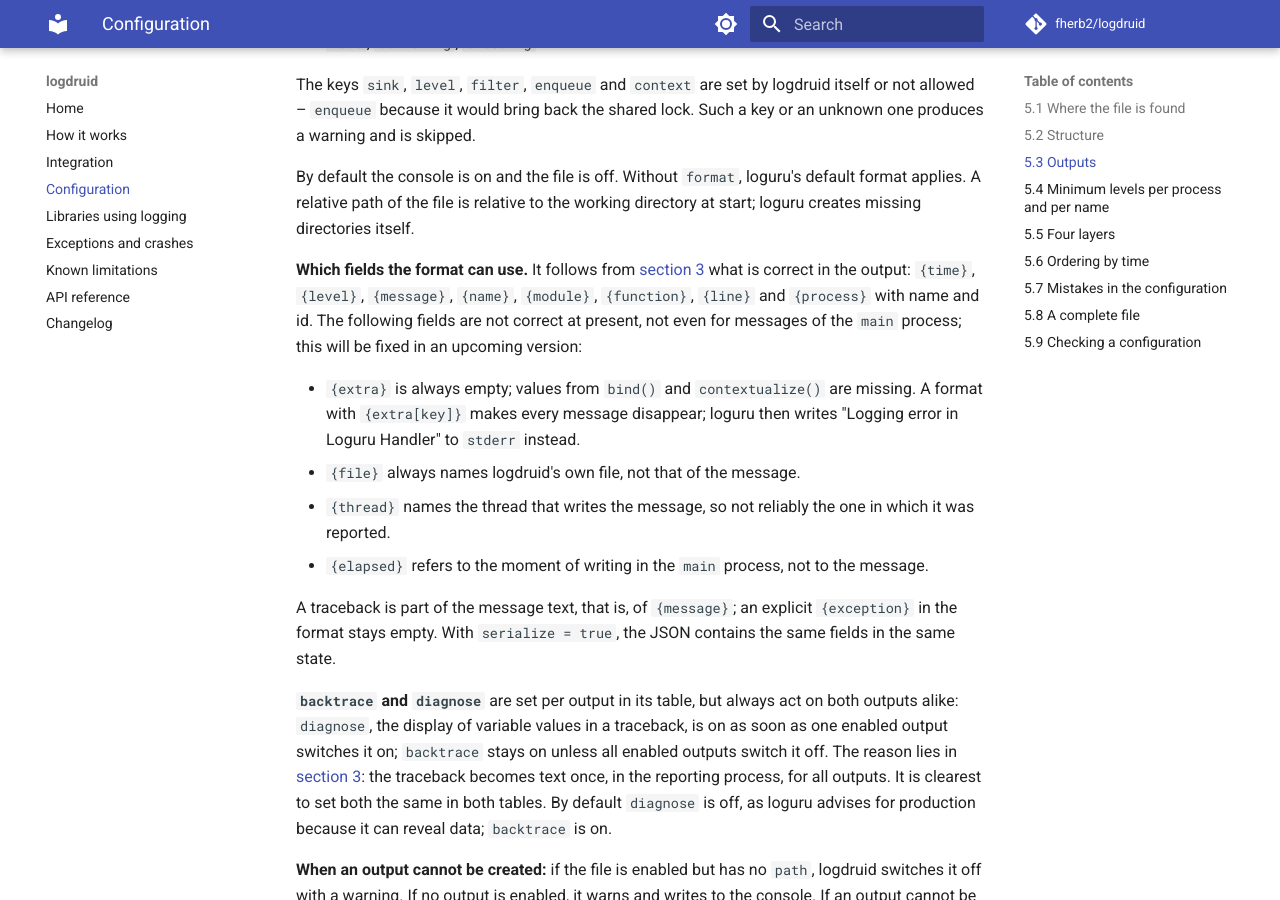
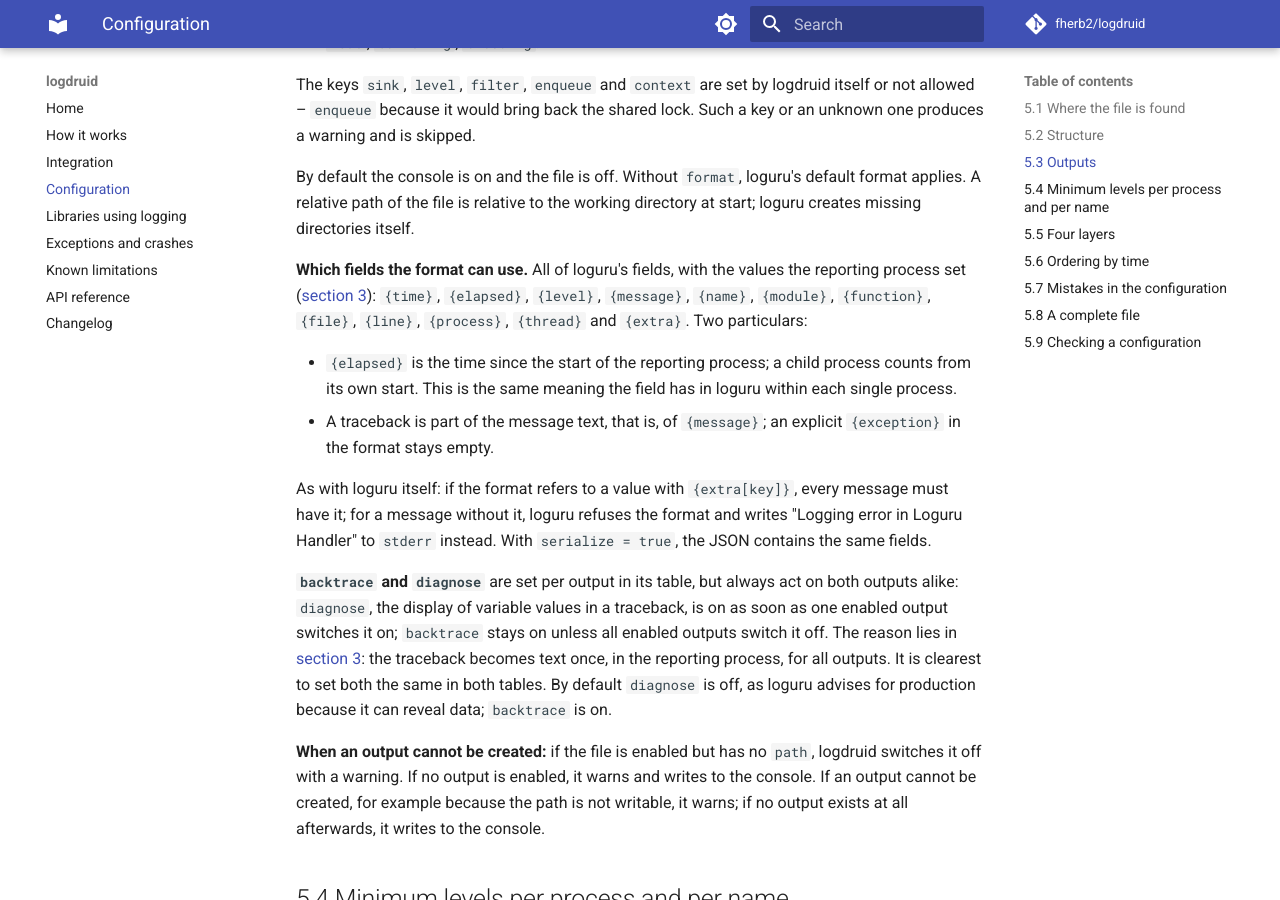
Before and after one commit to fherb2/logdruid, an MkDocs documentation site: the page built from docs/configuration.md, in a window 1280 px wide and 900 px high, scrolled down 1554 px. Built offline with MkDocs 1.6.1 and Material for MkDocs 9.7.7, drawn with Linux system fonts in a browser that asks for light colours; comment, search, counter and statistics services are not loaded.

Commit message:
English docs and README for 0.1.1: all fields arrive
Same changes as in the Anwenderdoku (feature table, how it works, 4.4,
5.3, limitations); the docs name version 0.1.1. README feature table
gains the extra-fields row now that it holds.

Co-Authored-By: Claude Opus 5.5 <noreply@anthropic.com>

```diff
--- a/docs/configuration.md
+++ b/docs/configuration.md
@@ -72,25 +72,22 @@ By default the console is on and the file is off. Without `format`, loguru's
 default format applies. A relative path of the file is relative to the
 working directory at start; loguru creates missing directories itself.
 
-**Which fields the format can use.** It follows from
-[section 3](how-it-works.md) what is correct in the output: `{time}`,
-`{level}`, `{message}`, `{name}`, `{module}`, `{function}`, `{line}` and
-`{process}` with name and id. The following fields are not correct at
-present, not even for messages of the `main` process; this will be fixed in
-an upcoming version:
+**Which fields the format can use.** All of loguru's fields, with the values
+the reporting process set ([section 3](how-it-works.md)): `{time}`,
+`{elapsed}`, `{level}`, `{message}`, `{name}`, `{module}`, `{function}`,
+`{file}`, `{line}`, `{process}`, `{thread}` and `{extra}`. Two particulars:
 
-- `{extra}` is always empty; values from `bind()` and `contextualize()` are
-  missing. A format with `{extra[key]}` makes every message disappear; loguru
-  then writes "Logging error in Loguru Handler" to `stderr` instead.
-- `{file}` always names logdruid's own file, not that of the message.
-- `{thread}` names the thread that writes the message, so not reliably the
-  one in which it was reported.
-- `{elapsed}` refers to the moment of writing in the `main` process, not to
-  the message.
+- `{elapsed}` is the time since the start of the reporting process; a child
+  process counts from its own start. This is the same meaning the field has
+  in loguru within each single process.
+- A traceback is part of the message text, that is, of `{message}`; an
+  explicit `{exception}` in the format stays empty.
 
-A traceback is part of the message text, that is, of `{message}`; an
-explicit `{exception}` in the format stays empty. With `serialize = true`,
-the JSON contains the same fields in the same state.
+As with loguru itself: if the format refers to a value with
+`{extra[key]}`, every message must have it; for a message without it,
+loguru refuses the format and writes "Logging error in Loguru Handler" to
+`stderr` instead. With `serialize = true`, the JSON contains the same
+fields.
 
 **`backtrace` and `diagnose`** are set per output in its table, but always
 act on both outputs alike: `diagnose`, the display of variable values in a
```
Also changed, not shown: README.md (+1 -0 lines), docs/how-it-works.md (+8 -6 lines), docs/index.md (+2 -2 lines), docs/integration.md (+6 -6 lines), docs/limitations.md (+0 -4 lines).
